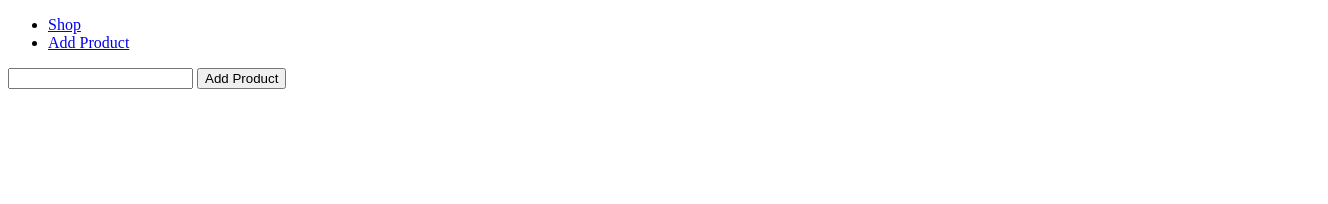
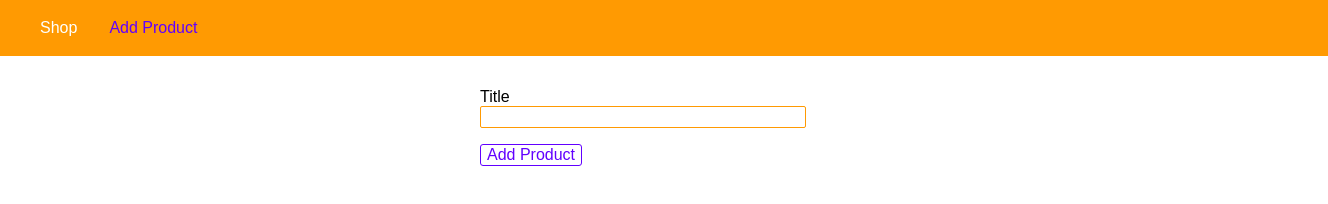
Before and after one commit to Arunava-27/node-by-maxmillian, a website: page working-with-expressjs/views/add-product.html in a window 1280 px wide. Shown: the whole page, 1328 px wide, since content can reach past the window. Drawn offline with Linux system fonts and the light colour scheme.

Commit message:
feat: implement path utility and update routes for HTML views

```diff
--- a/working-with-expressjs/app.js
+++ b/working-with-expressjs/app.js
@@ -3,7 +3,8 @@
 const bodyParser = require('body-parser')
 
 const adminRoutes = require('./routes/admin')
-const shopRoutes = require('./routes/shop')
+const shopRoutes = require('./routes/shop');
+const { lstat } = require("fs");
 
 const app = express()
 
--- a/working-with-expressjs/routes/admin.js
+++ b/working-with-expressjs/routes/admin.js
@@ -1,12 +1,13 @@
 const path = require('path')
 const express = require('express')
 
+const rootDir = require('../util/path')
 
 const router = express.Router();
 
 router.get('/add-product', (req, res) => {
     console.log("In add-product");
-    res.sendFile(path.join(__dirname, "../", "views", "add-product.html"))
+    res.sendFile(path.join(rootDir, "views", "add-product.html"))
 })
 
 router.post('/product', (req, res) => {
--- a/working-with-expressjs/routes/shop.js
+++ b/working-with-expressjs/routes/shop.js
@@ -1,10 +1,12 @@
 const path = require("path");
 const express = require("express");
+
+const rootDir = require('../util/path')
 
 const router = express.Router();
 
 router.get("/", (req, res) => {
-  res.sendFile(path.join(__dirname, "../", "views", "shop.html"));
+  res.sendFile(path.join(rootDir, "views", "shop.html"));
 });
 
 module.exports = router;
--- /dev/null
+++ b/working-with-expressjs/util/path.js
@@ -0,0 +1,3 @@
+const path = require('path')
+
+module.exports = path.dirname(require.main.filename);
--- a/working-with-expressjs/views/add-product.html
+++ b/working-with-expressjs/views/add-product.html
@@ -1,22 +1,99 @@
-<!DOCTYPE html>
+<!doctype html>
 <html lang="en">
   <head>
-    <meta charset="UTF-8">
-    <meta name="viewport" content="width=device-width, initial-scale=1.0">
+    <meta charset="UTF-8" />
+    <meta name="viewport" content="width=device-width, initial-scale=1.0" />
     <title>Add Product</title>
+    <style>
+      body {
+        padding: 0;
+        margin: 0;
+        font-family: sans-serif;
+      }
+      main {
+        padding: 1rem;
+      }
+      .main-header {
+        width: 100%;
+        height: 3.5rem;
+        background-color: #ff9a02;
+        padding: 0 1.5rem;
+      }
+      .main-header_nav {
+        height: 100%;
+        display: flex;
+        align-items: center;
+      }
+      .main-header_item-list {
+        list-style: none;
+        margin: 0;
+        padding: 0;
+        display: flex;
+      }
+      .main-header_item {
+        margin: 0 1rem;
+        padding: 0;
+      }
+
+      .main-header_item a {
+        text-decoration: none;
+        color: #ffffff;
+      }
+      .main-header_item a:hover,
+      .main-header_item a:active,
+      .main-header_item a.active {
+        color: #6200ff;
+      }
+      .product-form{
+        width: 20rem;
+        max-width: 90%;
+        margin: auto;
+      }
+      .form-control{
+        margin: 1rem 0;
+      }
+      .form-control label,
+      .form-control input {
+        display: block;
+        width: 100%;
+      }
+      .form-control input{
+        border: 1px solid #ff9a02;
+        font: inherit;
+        border-radius: 2px;
+      }
+      button{
+        font: inherit;
+        border: 1px solid #6200ff;
+        color: #6200ff;
+        background: white;
+        border-radius: 3px;
+        cursor: pointer;
+      }
+      button:hover,
+      button:active {
+        background-color: #6200ff;
+        color: white;
+      }
+    </style>
   </head>
   <body>
-    <header>
-        <nav>
-            <ul>
-                <li><a href="/">Shop</a></li>
-                <li><a href="/admin/add-product">Add Product</a></li>
+    <header class="main-header">
+      <nav class="main-header_nav">
+        <ul class="main-header_item-list">
+          <li class="main-header_item"><a href="/">Shop</a></li>
+          <li class="main-header_item">
+            <a class="active" href="/admin/add-product">Add Product</a>
+          </li>
         </ul>
       </nav>
     </header>
     <main>
-        <form action="/admin/product" method="post">
-            <input type="text" name="title">
+      <form class="product-form" action="/admin/product" method="post">
+        <div class="form-control">
+            <label for="title">Title</label>
+          <input type="text" name="title" id="title" />
+        </div>
         <button type="submit">Add Product</button>
       </form>
     </main>
```
Also changed, not shown: working-with-expressjs/views/404.html (+7 -7 lines), working-with-expressjs/views/shop.html (+52 -8 lines). Lines whose indentation alone changed are shown as unchanged.
